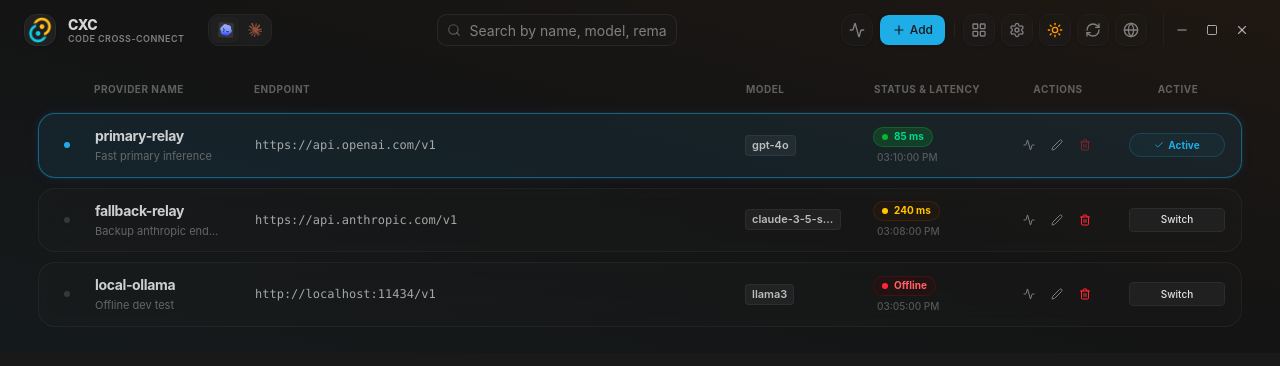
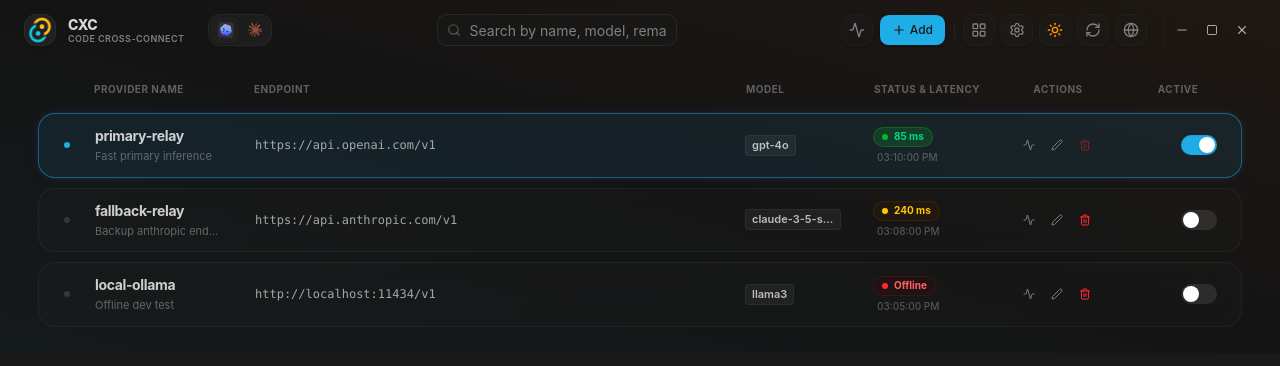
Before and after one commit to zhang3say/cxc, a React (Vite) app in the folder cxc-desktop/: page / in a window 1280 px wide. Shown: the top 366 px of the page. Built offline with nearby package versions, Linux system fonts and the light colour scheme.

Commit message:
feat: 统一将节点启用按钮重构为支持 Loading 微动效的 ToggleSwitch 滑动开关

```diff
--- a/cxc-desktop/src/App.tsx
+++ b/cxc-desktop/src/App.tsx
@@ -255,6 +255,48 @@ const locales = {
   }
 };
 
+interface ToggleSwitchProps {
+  checked: boolean;
+  onChange: () => void;
+  loading?: boolean;
+  disabled?: boolean;
+  title?: string;
+}
+
+const ToggleSwitch = ({
+  checked,
+  onChange,
+  loading,
+  disabled,
+  title
+}: ToggleSwitchProps) => {
+  return (
+    <button
+      type="button"
+      role="switch"
+      aria-checked={checked}
+      disabled={disabled || loading}
+      onClick={onChange}
+      title={title}
+      className={`relative inline-flex h-5 w-9 shrink-0 cursor-pointer items-center rounded-full transition-colors duration-300 focus-visible:outline-none disabled:cursor-not-allowed disabled:opacity-60 cxc-no-drag ${
+        checked
+          ? "bg-primary shadow-[inset_0_1px_2px_rgba(0,0,0,0.1)]"
+          : "bg-muted-foreground/25 dark:bg-white/10"
+      }`}
+    >
+      <span
+        className={`pointer-events-none flex items-center justify-center size-4 rounded-full bg-white shadow-sm ring-0 transition-transform duration-300 ${
+          checked ? "translate-x-[18px]" : "translate-x-[2px]"
+        }`}
+      >
+        {loading && (
+          <Loader2 className="size-2.5 animate-spin text-primary shrink-0" />
+        )}
+      </span>
+    </button>
+  );
+};
+
 const initialFormValues: Omit<Provider, "last_test" | "latency_ms" | "last_ok"> = {
   name: "",
   base_url: "",
@@ -1395,26 +1437,18 @@ function App() {
                           </div>
 
                           {/* Switch Active Trigger column */}
-                          <div className="w-full sm:w-24 shrink-0 flex justify-end">
-                            {!isActive ? (
-                              <Button
-                                size="sm"
-                                onClick={() => handleSwitch(p.name)}
-                                disabled={switching !== null || testingAll !== null || testingProviders[p.name]}
-                                className="w-full text-[10px] h-6 bg-card text-foreground border border-border rounded hover:bg-muted font-medium shadow-none transition-all duration-200 active:scale-95"
-                              >
-                                {isThisSwitching ? (
-                                  <Loader2 className="size-2.5 animate-spin text-muted-foreground" />
-                                ) : (
-                                  t.switchBtn
-                                )}
-                              </Button>
-                            ) : (
-                              <div className="flex items-center justify-center gap-1 h-6 border border-primary/20 bg-primary/5 text-primary rounded-full text-[10px] font-bold px-2.5 py-0.5 w-full">
-                                <Check className="size-2.5 shrink-0" />
-                                {t.activeLabel}
-                              </div>
-                            )}
+                          <div className="w-full sm:w-24 shrink-0 flex justify-end items-center pr-2">
+                            <ToggleSwitch
+                              checked={isActive}
+                              loading={isThisSwitching}
+                              disabled={switching !== null || testingAll !== null || testingProviders[p.name]}
+                              onChange={() => {
+                                if (!isActive) {
+                                  handleSwitch(p.name);
+                                }
+                              }}
+                              title={isActive ? t.activeLabel : t.switchBtn}
+                            />
                           </div>
                         </div>
                       );
@@ -1559,26 +1593,18 @@ function App() {
                           </div>
 
                           {/* Right: Switch active button */}
-                          <div className="w-20 flex justify-end">
-                            {!isActive ? (
-                              <Button
-                                size="sm"
-                                onClick={() => handleSwitch(p.name)}
-                                disabled={switching !== null || testingAll !== null || testingProviders[p.name]}
-                                className="w-full text-[10px] h-6 bg-card text-foreground border border-border rounded hover:bg-muted font-medium shadow-none transition-all duration-200 active:scale-95"
-                              >
-                                {isThisSwitching ? (
-                                  <Loader2 className="size-2.5 animate-spin text-muted-foreground" />
-                                ) : (
-                                  t.switchBtn
-                                )}
-                              </Button>
-                            ) : (
-                              <div className="flex items-center justify-center gap-1 h-6 border border-primary/20 bg-primary/5 text-primary rounded-full text-[10px] font-bold px-2.5 py-0.5">
-                                <Check className="size-2.5 shrink-0" />
-                                {t.activeLabel}
-                              </div>
-                            )}
+                          <div className="w-20 flex justify-end items-center pr-1">
+                            <ToggleSwitch
+                              checked={isActive}
+                              loading={isThisSwitching}
+                              disabled={switching !== null || testingAll !== null || testingProviders[p.name]}
+                              onChange={() => {
+                                if (!isActive) {
+                                  handleSwitch(p.name);
+                                }
+                              }}
+                              title={isActive ? t.activeLabel : t.switchBtn}
+                            />
                           </div>
                         </div>
                       </Card>
```
